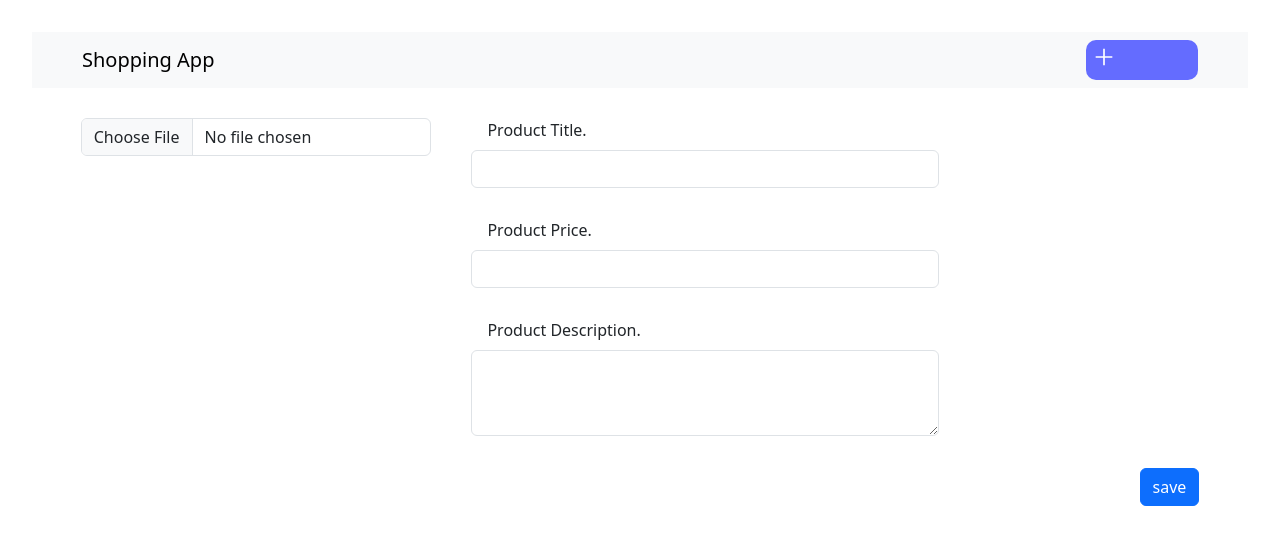
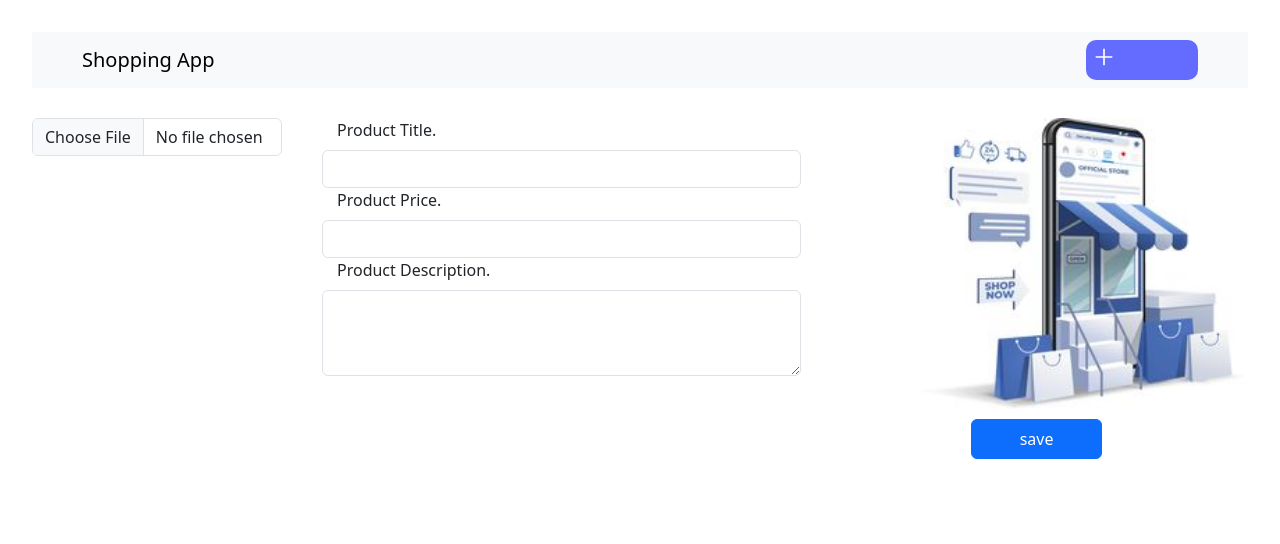
Before and after one commit to Red-stevo/onlineShop, a React (Vite) app in the folder redux-tool/: page /home/add in a window 1280 px wide. Shown: the top 544 px of the page. Built offline with nearby package versions, Linux system fonts and the light colour scheme.

Commit message:
Commit message >>>>> page decoration done <<<<<

```diff
--- a/redux-tool/src/Containers/ProductContains/AddProduct.jsx
+++ b/redux-tool/src/Containers/ProductContains/AddProduct.jsx
@@ -4,6 +4,7 @@ import {useState} from "react";
 import axios from "axios";
 import {useDispatch} from "react-redux";
 import {setProducts} from "../../redux/actions/productsActions.js";
+import decoImage from "./../../assets/onlineShopping4.jpg";
 
 const AddProduct = () => {
     const [newProduct, setNewProduct] = useState({imageFile: {}, productTitle:"", productPrice:"",
@@ -67,7 +68,10 @@ const AddProduct = () => {
                             productDescription:e.target.value})}}/>
                     </Form.Group>
                 </div>
-                <Button type={"submit"} id={"save-button"} >save</Button>
+                <div id={"deco-holder"}>
+                    <Image src={decoImage} id={"deco-image"}/>
+                    <Button type={"submit"} id={"save-button"} >save</Button>
+                </div>
             </Form>
         </>);
 }
--- a/redux-tool/src/Styling/AddProduct.css
+++ b/redux-tool/src/Styling/AddProduct.css
@@ -1,6 +1,5 @@
 #product-text-input {
     display: flex;
-    gap: 30px;
     flex-direction: column;
     width: 55%;
     margin-left: 20px;
@@ -10,19 +9,19 @@
     display: flex;
     margin-top: 30px;
     justify-content: center;
-
 }
 
 #product-input-image {
-    width: 350px;
+    width: 250px;
     height: 400px;
     margin-right: 20px;
 }
 
 #image-preview {
     margin-top: 10px;
-    width: 350px;
-    height: 370px;
+    margin-right: 10px;
+    width: 270px;
+    height: 300px;
 }
 
 #description-label, #title-label, #price-label {
@@ -31,12 +30,25 @@
 }
 
 #product-description, #product-title, #product-price {
-    width: 70%;
+    width: 80%;
 }
 
 #save-button {
     position: static;
     height: 10%;
-    margin-top: 350px;
+    width: 40%;
+    margin-left: 50px;
+    margin-top: 10px;
     z-index: 1;
 }
+
+#deco-holder {
+    display: flex;
+    align-content: center;
+    flex-direction: column;
+    width: 30%;
+}
+
+#deco-image {
+    border-radius: 20px;
+}
```
